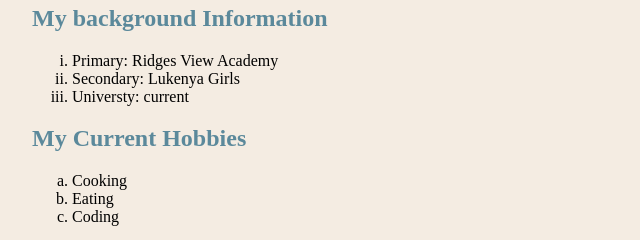
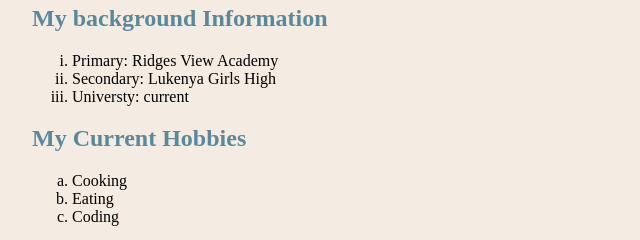
Before and after one commit to Winnyk15/porfolio, a plain HTML site: page index.html in a window 1280 px wide. Shown: the part 544-784 px from the top of the page, 96-736 px from the left. Drawn offline with Linux system fonts and the light colour scheme.

Commit message:
add list element

```diff
--- a/index.html
+++ b/index.html
@@ -61,7 +61,7 @@
     <h2>My background Information</h2>
        <ol type="i">
        <li>Primary:     Ridges View Academy</li>
-       <li>Secondary:   Lukenya Girls </li>
+       <li>Secondary:   Lukenya Girls High </li>
        <li>Universty:   current       </li>
      </ol>
 
```
